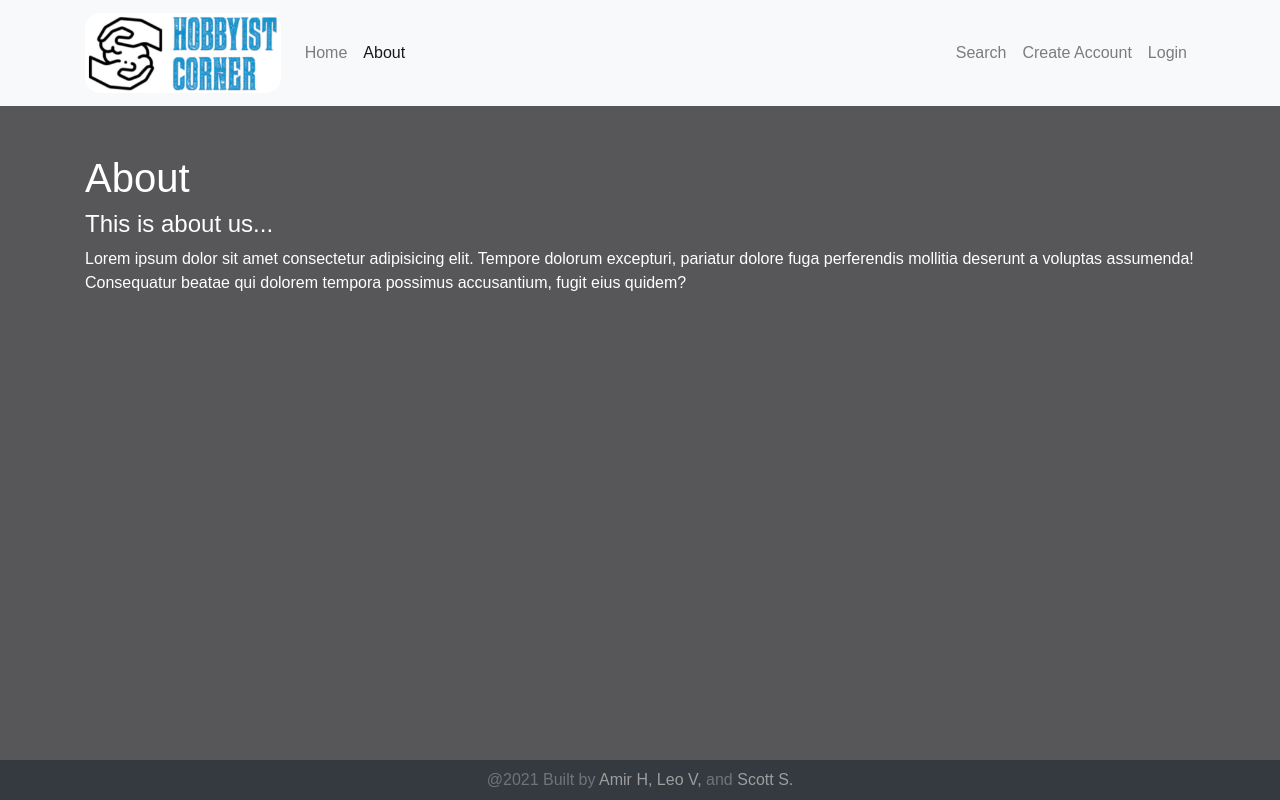
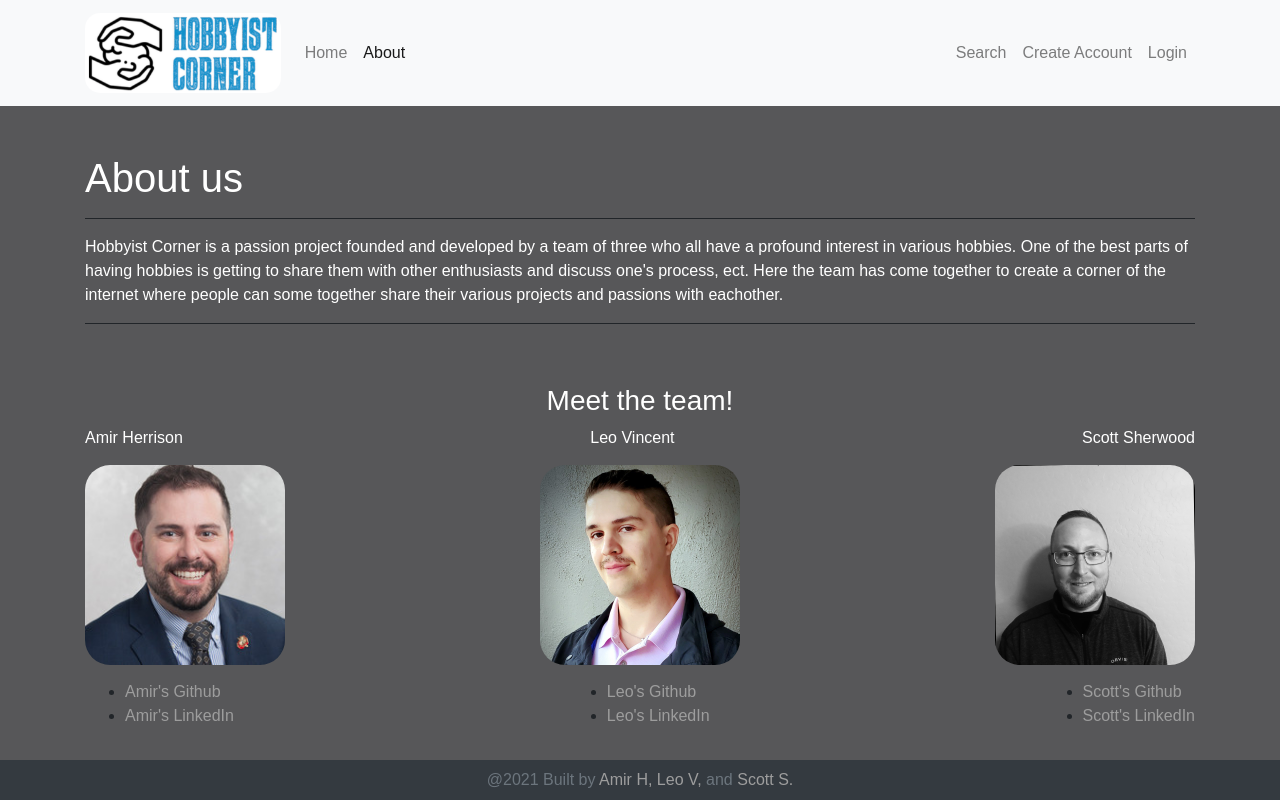
Before and after one commit to aharri64/front_Hobbyist_Corner, a React (Create React App) app: page /about in a window 1280 px wide. Built offline with nearby package versions, Linux system fonts and the light colour scheme; no server answers.

Commit message:
[components] About.js: Update About page

```diff
--- a/src/components/About.js
+++ b/src/components/About.js
@@ -2,16 +2,46 @@ import React from 'react';
 
 import '../About.css';
 
+import amir from '../assets/Amir-about-pic.jpeg'
+import leo from '../assets/Leo-about-pic.jpeg'
+import scott from '../assets/Scott-about-pic.jpeg'
+
 const About = () => {
     return (
         <div>
-            <h1 className="about-title text-color">About</h1>
-            <h4 className="about-sub-title text-color">This is about us...</h4>
-            <p className="about-content text-color">Lorem ipsum dolor sit amet consectetur adipisicing elit.
-                Tempore dolorum excepturi, pariatur dolore fuga perferendis
-                mollitia deserunt a voluptas assumenda! Consequatur beatae qui
-                dolorem tempora possimus accusantium, fugit eius quidem?
+            <h1 className="about-title text-color">About us</h1>
+            <hr />
+            <p className="about-content text-color">
+                Hobbyist Corner is a passion project founded and developed by a team of three who all have a profound interest in various hobbies. One of the best parts of having hobbies is getting to share them with other enthusiasts and discuss one's process, ect. Here the team has come together to create a corner of the internet where people can some together share their various projects and passions with eachother.
             </p>
+            <hr />
+            <h3 className="sub-title text-color">Meet the team!</h3>
+            <div>
+                <div className="name-container about-containers">
+                    <div className="text-color">Amir Herrison</div>
+                    <div className="text-color">Leo Vincent</div>
+                    <div className="text-color">Scott Sherwood</div>
+                </div>
+                <div className="pic-container about-containers">
+                    <div><img className="team-pics" src={amir} alt="Photo of Amir Herrison" /></div>
+                    <div><img className="team-pics" src={leo} alt="Photo of Leo Vincent" /></div>
+                    <div><img className="team-pics" src={scott} alt="Photo of Scott Sherwood" /></div>
+                </div>
+                <div className="link-container about-containers">
+                    <ul>
+                        <li><a href="https://github.com/aharri64">Amir's Github</a></li>
+                        <li><a href="https://www.linkedin.com/in/amir-scott-harrison/">Amir's LinkedIn</a></li>
+                    </ul>
+                    <ul>
+                        <li><a href="https://github.com/leov1963">Leo's Github</a></li>
+                        <li><a href="https://www.linkedin.com/in/leovincent-tech/">Leo's LinkedIn</a></li>
+                    </ul>
+                    <ul>
+                        <li><a href="https://github.com/scott95100">Scott's Github</a></li>
+                        <li><a href="https://www.linkedin.com/in/scott-sherwood-515114204/">Scott's LinkedIn</a></li>
+                    </ul>
+                </div>
+            </div>
         </div>
     )
 }
```
